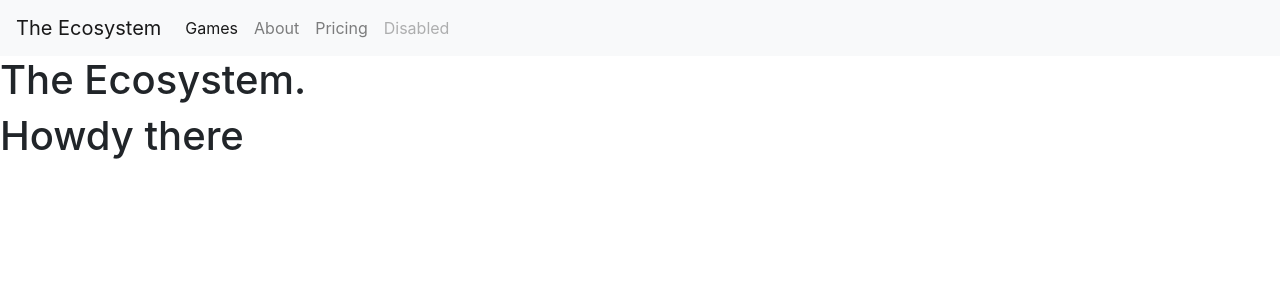
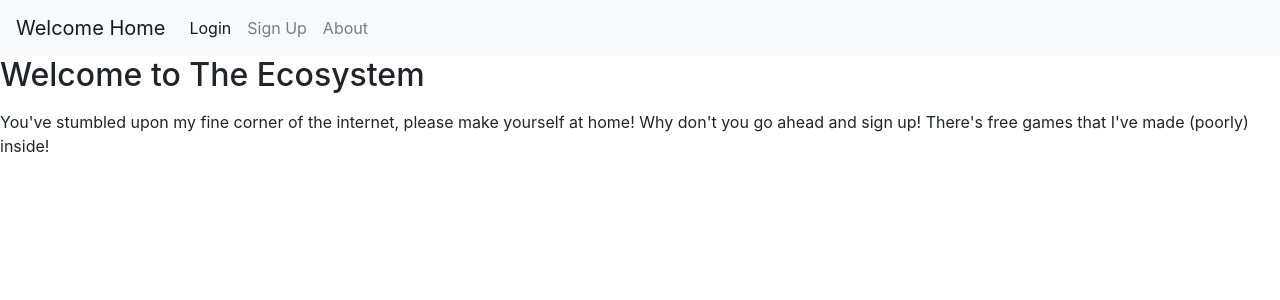
Before and after one commit to gavinbm/The-Ecosystem, a Flask app: page / in a window 1280 px wide. Shown: the top 300 px of the page. Run offline with Flask 2, Linux system fonts and the light colour scheme; some libraries are stand-ins or nearby versions.

Commit message:
making templates prettier and more functional

```diff
--- /dev/null
+++ b/ksalf/accounts.json
@@ -0,0 +1 @@
+[{"name":"root","password":"root","status":1}]
--- a/ksalf/home.py
+++ b/ksalf/home.py
@@ -1,16 +1,45 @@
 from flask import Flask, redirect, url_for, render_template, request
+import json
 
 app = Flask(__name__)
+
+with open("accounts.json") as f:
+    Users = json.load(f)
 
 @app.route("/")
 def home():
     return render_template("index.html")
 
+@app.route("/make", methods=["POST", "GET"])
+def make():
+     if request.method == "POST":
+         name = request.form["nm"]
+         password = request.form["pw"]
+         pass_conf = request.form["pw2"]
+         if check_password(Specials, password, pass_conf) and check_username(Users, name):
+             user = {"name": name, "password": password, "status": 1}
+             Users.append(user)
+         with open("accounts.txt", "w") as fout:
+             json.dump(Users, fout)
+         return redirect(url_for("user", name=name))
+     else:
+         return render_template("make.html")
+
 @app.route("/login", methods=["POST", "GET"])
 def login():
     if request.method == "POST":
-        user = request.form["nm"]
-        return redirect(url_for("user", name=user))
+        name = request.form["nm"]
+        password = request.form["pw"]
+        check = False
+        for user in Users:
+            if user["name"] == name and user["password"] == password:
+                check = True
+                user["status"] = 1
+                with open("accounts.txt", "w") as fout:
+                    json.dump(Users, fout)
+                return redirect(url_for("user", name=name))
+        if not check:
+            return render_template("login.html")
     else:
         return render_template("login.html")
 
@@ -18,7 +47,7 @@ def login():
 def user(name):
     return f"Hello {name}!"
 
-app.route("/admin")
+@app.route("/admin")
 def admin():
     return redirect(url_for("user", name="root"))
 
--- a/ksalf/templates/base.html
+++ b/ksalf/templates/base.html
@@ -3,12 +3,11 @@
   <link rel="stylesheet" href="https://stackpath.bootstrapcdn.com/bootstrap/4.4.1/css/bootstrap.min.css"
   integrity="sha384-Vkoo8x4CGsO3+Hhxv8T/Q5PaXtkKtu6ug5TOeNV6gBiFeWPGFN9MuhOf23Q9Ifjh"
   crossorigin="anonymous">
-    <title>{% block title %}{% endblock %}</title>
+    <title>{% block title %}Ṯ̶͂h̷̘́ë̵̗́ ̷̠͘E̷̐ͅc̵̗͂ǫ̵̒s̶̝̽y̸͔͛ș̸̏t̸̬͘e̵͚̎m̸̘̉{% endblock %}</title>
 </head>
   <body>
-
         <nav class="navbar navbar-expand-lg navbar-light bg-light">
-      <a class="navbar-brand" href="#">The Ecosystem</a>
+      <a class="navbar-brand" href="index.html">Welcome Home</a>
       <button class="navbar-toggler" type="button" data-toggle="collapse"
       data-target="#navbarNav" aria-controls="navbarNav"
       aria-expanded="false" aria-label="Toggle navigation">
@@ -17,24 +16,20 @@
       <div class="collapse navbar-collapse" id="navbarNav">
         <ul class="navbar-nav">
           <li class="nav-item active">
-            <a class="nav-link" href="#">Games<span class="sr-only">(current)</span></a>
+            <a class="nav-link" href="login.html">Login</a>
+          </li>
+          <li class="nav-item">
+            <a class="nav-link" href="make.html">Sign Up</a>
           </li>
           <li class="nav-item">
             <a class="nav-link" href="#">About</a>
           </li>
-          <li class="nav-item">
-            <a class="nav-link" href="#">Pricing</a>
-          </li>
-          <li class="nav-item">
-            <a class="nav-link disabled" href="#" tabindex="-1" aria-disabled="true">Disabled</a>
-          </li>
         </ul>
       </div>
     </nav>
+    <h2>{% block content %}{% endblock %}</h2>
+    <p>{% block stuff %}{% endblock %}</p>
 
-      <h1>The Ecosystem.</h1>
-      {% block content %}
-      {% endblock %}
 
       <script src="https://code.jquery.com/jquery-3.4.1.slim.min.js"
         integrity="sha384-J6qa4849blE2+poT4WnyKhv5vZF5SrPo0iEjwBvKU7imGFAV0wwj1yYfoRSJoZ+n"
--- a/ksalf/templates/index.html
+++ b/ksalf/templates/index.html
@@ -1,5 +1,10 @@
 {% extends "base.html" %}
-{% block title %}Home Page{% endblock %}
-{% block content %}
-<h1>Howdy there</h1>
-{% endblock %}
+{% block title %}Ṯ̶͂h̷̘́ë̵̗́ ̷̠͘E̷̐ͅc̵̗͂ǫ̵̒s̶̝̽y̸͔͛ș̸̏t̸̬͘e̵͚̎m̸̘̉{% endblock %}
+  <h2>{% block content %}Welcome to The Ecosystem{% endblock %}</h2>
+<br>
+    {% block stuff %}
+    <p>
+      You've stumbled upon my fine corner of the internet, please make yourself at home!
+      Why don't you go ahead and sign up! There's free games that I've made (poorly) inside!
+    </p>
+    {% endblock %}
```
Also changed, not shown: ksalf/templates/login.html (+4 -5 lines), ksalf/templates/make.html (added, +11 -0 lines).
